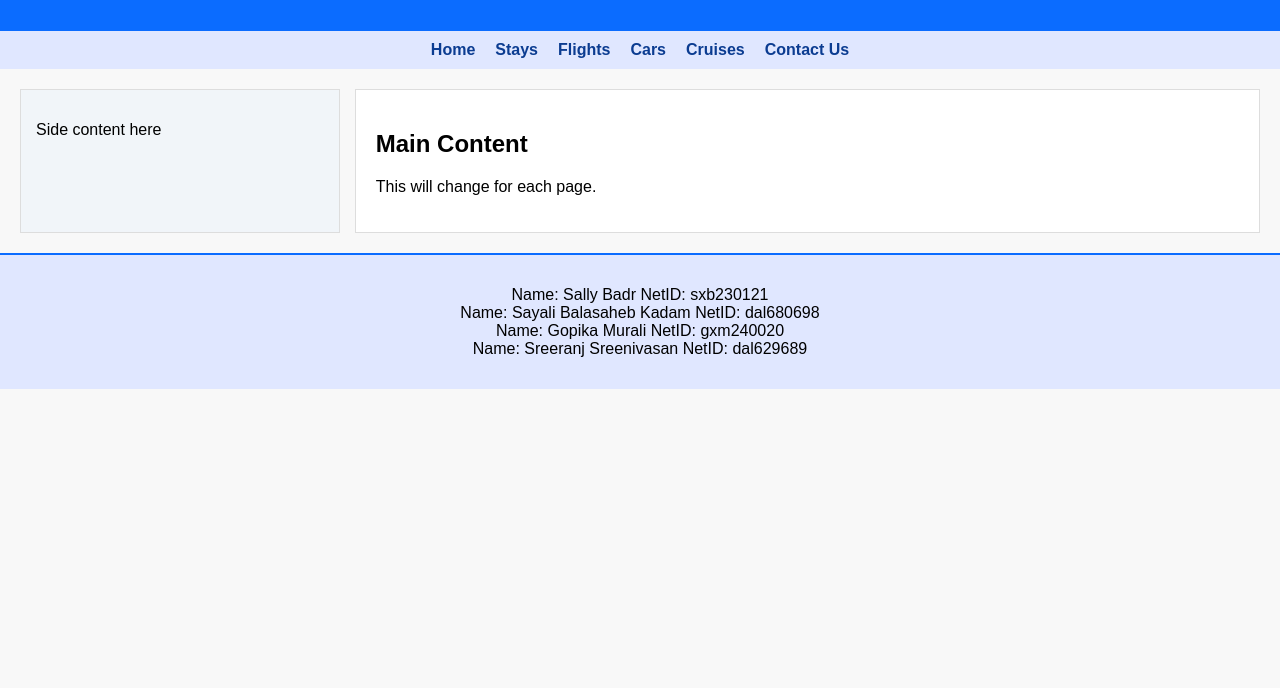
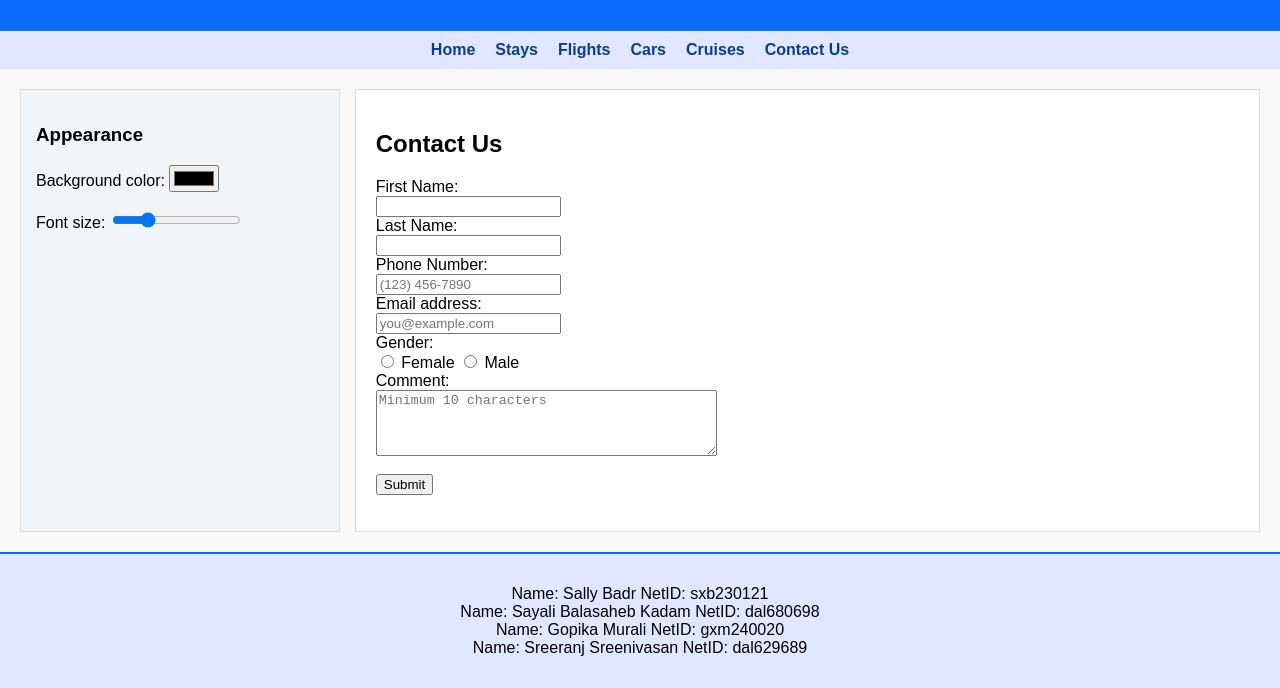
Before and after one commit to salyoka1/Web-Programming-HW2, a plain HTML site: page Contact.html in a window 1280 px wide. Shown: the part 128-816 px from the top of the page. Drawn offline with Linux system fonts and the light colour scheme.

Commit message:
Update Contact.html

```diff
--- a/Contact.html
+++ b/Contact.html
@@ -1,11 +1,12 @@
 <html>
     <head>
         <link rel="stylesheet" href="mystyle.css">
-        <script type="text/JavaScript" src="Java.js" defer></script>
+<script type="text/JavaScript" src="Java.js" defer></script>
     </head>
     <body>
      <div class="header">
-    <h1>Travel Deals</h1>
+    <p class="clock" id="date-time"></p>
+    <h1 class="tittle">Travel Deals</h1>
   </div>
 
  <div class="nav">
@@ -16,13 +17,49 @@
     <a href="Cruises.html">Cruises</a>
     <a href="Contact.html">Contact Us</a>
   </div>
+
+
   <div class="main">
     <div class="side">
-      <p>Side content here</p>
+    <h3>Appearance</h3>
+
+    <label>Background color:
+      <input type="color" id="bgColorControl">
+    </label>
+    <br><br>
+
+    <label>Font size:
+      <input type="range" id="fontSizeControl" min="12" max="28" value="16">
+    </label>
     </div>
+
+
     <div class="section">
-      <h2>Main Content</h2>
-      <p>This will change for each page.</p>
+      <h2>Contact Us</h2>
+      <form id="contactForm" onsubmit="return validateContact(event)">
+  First Name: <br>
+  <input id="firstname" type="text" name="firstname"><br>
+
+  Last Name: <br>
+  <input id="lastname" type="text" name="lastname"><br>
+
+  Phone Number: <br>
+  <input id="phone" type="text" name="phone" placeholder="(123) 456-7890"><br>
+
+  Email address: <br>
+  <input id="email" type="text" name="email" placeholder="you@example.com"><br>
+
+  Gender: <br>
+  <label><input type="radio" name="gender" value="F"> Female</label>
+  <label><input type="radio" name="gender" value="M"> Male</label>
+  <br>
+
+  Comment: <br>
+  <textarea id="comment" rows="4" cols="40" placeholder="Minimum 10 characters"></textarea><br><br>
+
+  <button type="submit">Submit</button>
+  <p id="demo"></p>
+</form>
     </div>
   </div>
 
```
